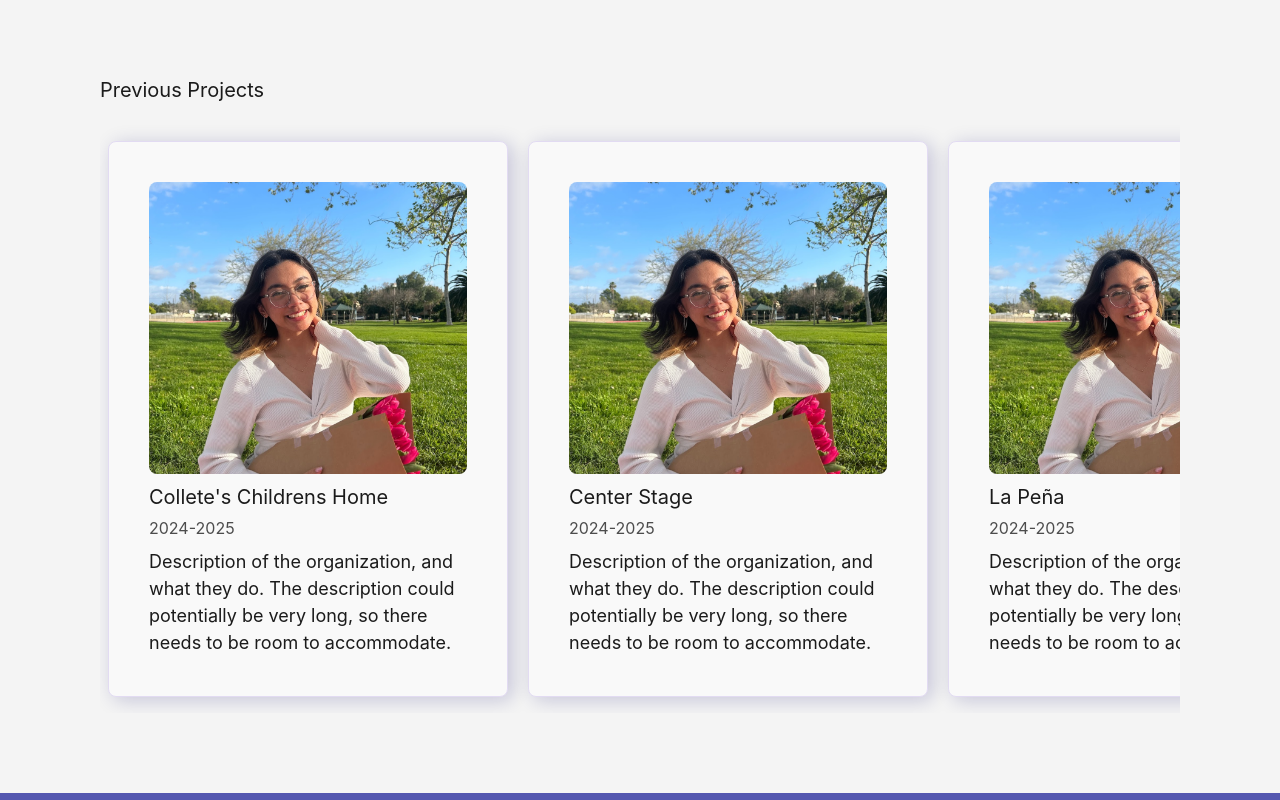
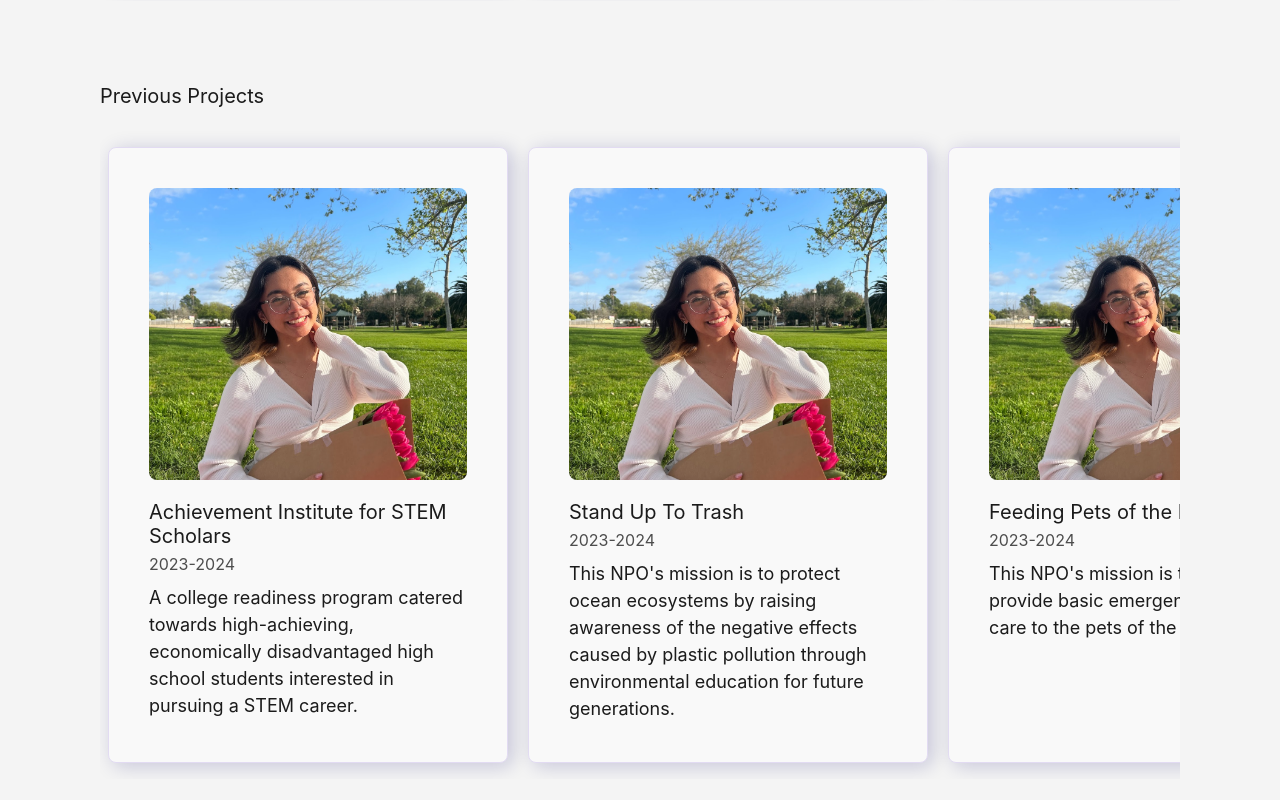
Before and after one commit to ctc-uci/website, a React (Vite) app: page /projects in a window 1280 px wide. Shown: the part 880-1680 px from the top of the page. Built offline with nearby package versions, Linux system fonts and the light colour scheme.

Commit message:
feat: add in old projects

```diff
--- a/src/components/projects/ProjectsPage.tsx
+++ b/src/components/projects/ProjectsPage.tsx
@@ -1,7 +1,7 @@
 import { Heading, Stack, Text } from "@chakra-ui/react";
 
 import { headingStyle, pageStyle } from "../../styles/shared";
-import { PROJECT_DATA } from "./projects-data";
+import { PREVIOUS_DATA, PROJECT_DATA } from "./projects-data";
 import { ProjectsRow } from "./ProjectsRow";
 
 export function ProjectsPage() {
@@ -27,7 +27,7 @@ export function ProjectsPage() {
         <Stack spacing={5}>
           <Text sx={{ fontSize: "xl" }}>Previous Projects</Text>
 
-          <ProjectsRow data={PROJECT_DATA} />
+          <ProjectsRow data={PREVIOUS_DATA} />
         </Stack>
       </Stack>
     </Stack>
--- a/src/components/projects/ProjectsRow.tsx
+++ b/src/components/projects/ProjectsRow.tsx
@@ -17,10 +17,16 @@ export function ProjectsRow({ data }: ProjectsRowProps) {
     >
       <HStack
         spacing={5}
-        sx={{ minWidth: "fit-content", paddingX: 2, paddingY: 4 }}
+        sx={{
+          minWidth: "fit-content",
+          paddingX: 2,
+          paddingY: 4,
+          alignItems: "stretch",
+        }}
       >
         {data.map((project) => (
           <Stack
+            spacing={5}
             sx={{
               borderRadius: "lg",
               padding: 10,
@@ -42,13 +48,17 @@ export function ProjectsRow({ data }: ProjectsRowProps) {
                 borderRadius: "lg",
               }}
             />
+
             <Stack>
               <Stack spacing={1}>
-                <Text sx={{ fontSize: "xl" }}>{project.name}</Text>
+                <Text sx={{ fontSize: "xl", lineHeight: "normal" }}>
+                  {project.name}
+                </Text>
                 <Text sx={{ fontSize: "md", color: "ctc.subtitle" }}>
                   {project.startYear}-{project.endYear}
                 </Text>
               </Stack>
+
               <Text sx={{ fontSize: "lg" }}>{project.description}</Text>
             </Stack>
           </Stack>
--- a/src/components/projects/projects-data.ts
+++ b/src/components/projects/projects-data.ts
@@ -28,3 +28,104 @@ export const PROJECT_DATA: Project[] = [
       "Description of the organization, and what they do. The description could potentially be very long, so there needs to be room to accommodate.",
   },
 ];
+
+export const PREVIOUS_DATA: Project[] = [
+  {
+    name: "Achievement Institute for STEM Scholars",
+    startYear: "2023",
+    endYear: "2024",
+    description:
+      "A college readiness program catered towards high-achieving, economically disadvantaged high school students interested in pursuing a STEM career.",
+  },
+  {
+    name: "Stand Up To Trash",
+    startYear: "2023",
+    endYear: "2024",
+    description:
+      "This NPO's mission is to protect ocean ecosystems by raising awareness of the negative effects caused by plastic pollution through environmental education for future generations.",
+  },
+  {
+    name: "Feeding Pets of the Homeless",
+    startYear: "2023",
+    endYear: "2024",
+    description:
+      "This NPO's mission is to feed and provide basic emergency veterinary care to the pets of the homeless.",
+  },
+  {
+    name: "Get Inspired",
+    startYear: "2022",
+    endYear: "2023",
+    description:
+      "We built a new database system for them to better organize and report their Pismo Clam restoration data!",
+  },
+  {
+    name: "Cell Dogs",
+    startYear: "2022",
+    endYear: "2023",
+    description:
+      "We created a canine tracker for them to manage their trainee dogs in correctional programs and adoption!",
+  },
+  {
+    name: "Patriots and Paws",
+    startYear: "2022",
+    endYear: "2023",
+    description:
+      "We designed a system for them to manage and schedule pickups for their furniture donations for veterans!",
+  },
+  {
+    name: "OC Habitats",
+    startYear: "2021",
+    endYear: "2022",
+    description:
+      "We constructed digital forms for their habitat overseers to provide them with better data on their conservation efforts!",
+  },
+  {
+    name: "The Literacy Project",
+    startYear: "2021",
+    endYear: "2022",
+    description:
+      "We created a platform to manage literacy scorecards for children enrolled in their award-winning reading program!",
+  },
+  {
+    name: "Find Your Anchor",
+    startYear: "2021",
+    endYear: "2022",
+    description:
+      "We made a map for them to track where their mental health anchor boxes are traveling throughout the world!",
+  },
+  {
+    name: "Abound Food Care",
+    startYear: "2021",
+    endYear: "2022",
+    description:
+      "We created a digital system for them to better connect with their volunteers and engage them in events!",
+  },
+  {
+    name: "Justice for Families",
+    startYear: "2020",
+    endYear: "2021",
+    description:
+      "We created a mobile application for the families of incarcerated loved ones to find community and support!",
+  },
+  {
+    name: "Waymakers",
+    startYear: "2020",
+    endYear: "2021",
+    description:
+      "We created a platform to electronically capture volunteer and inventory data about their different programs!",
+  },
+  {
+    name: "Child Creativity Lab",
+    startYear: "2020",
+    endYear: "2021",
+    description:
+      "We created an online waiver system and a platform to sell educational kits with instructional videos for children!",
+  },
+  {
+    name: "Crime Survivors",
+    startYear: "2020",
+    endYear: "2020",
+    description:
+      "We created a website to replace their paper pamphlets with resources and information for crime victims!",
+  },
+];
```
